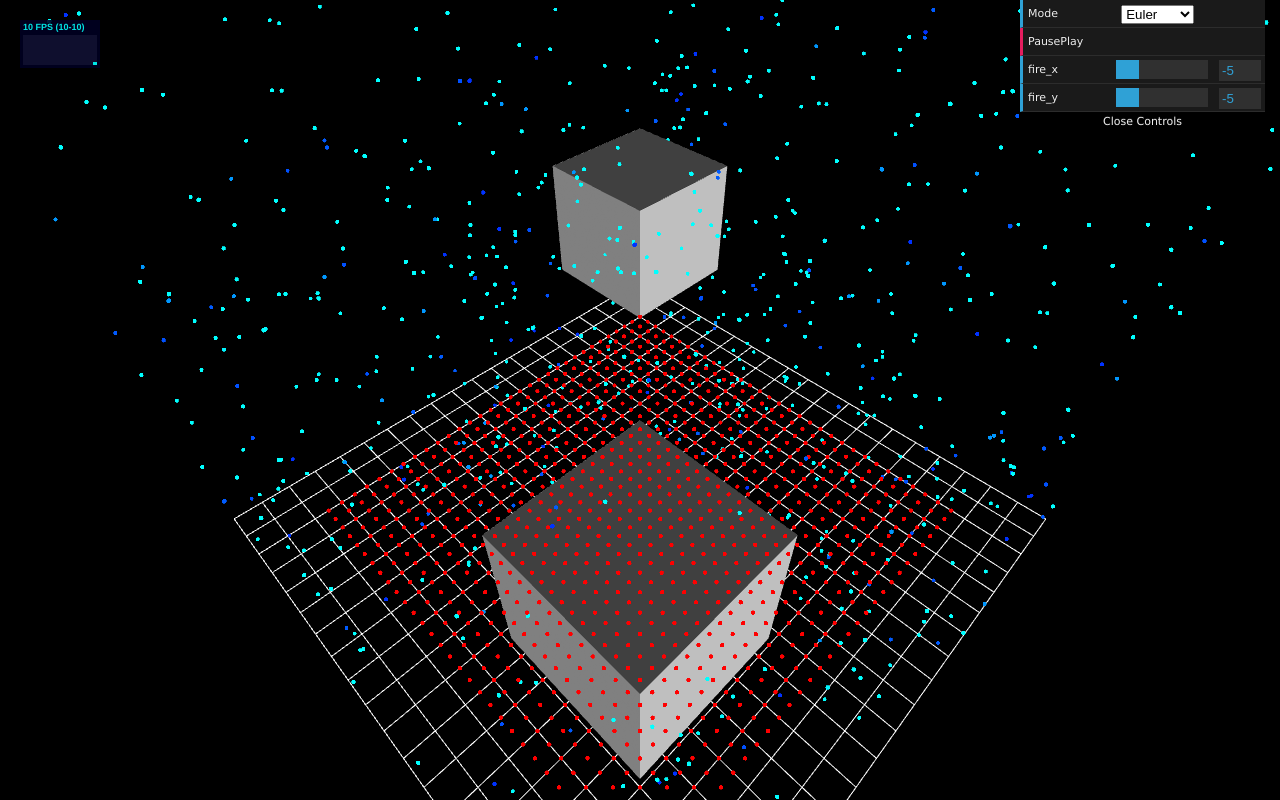
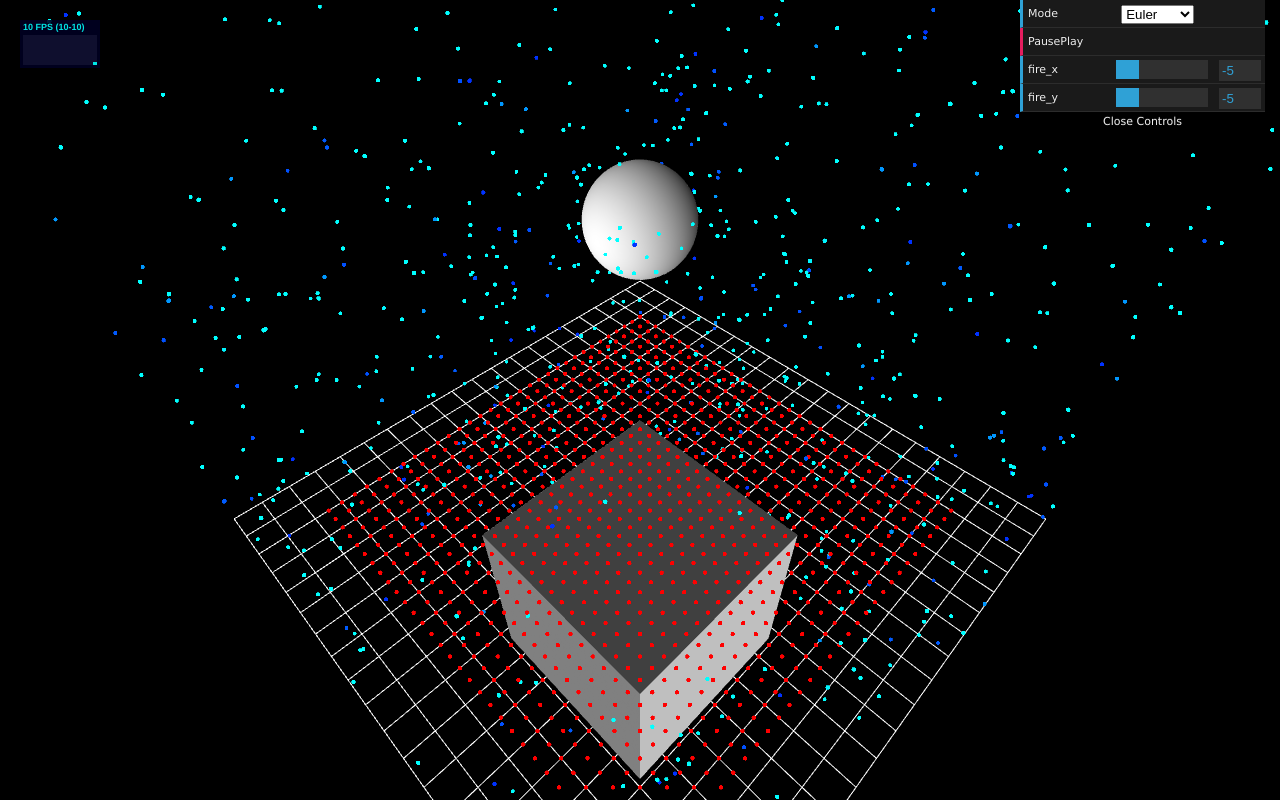
Before and after one commit to katsuya94/eecs395_int-gfx-a, a website: page dist/TatenoAdrien_ProjectA.html in a window 1280 px wide. Drawn offline with Linux system fonts and the light colour scheme; files that its build step writes are made by us from their sources; animation ran at ten frames a second.

Commit message:
Added sphere

```diff
--- a/src/main.js
+++ b/src/main.js
@@ -174,8 +174,9 @@ function main() {
 
 		gl.uniformMatrix4fv(program_stat.u_vp, false, camera.vp);
 
-		gl.drawArrays(gl.LINES, 0, system.static_size - 72);
-		gl.drawArrays(gl.TRIANGLES, system.static_size - 72, 72);
+		gl.drawArrays(gl.LINES, 0, 6 + system.grid_size);
+		gl.drawArrays(gl.TRIANGLES, 6 + system.grid_size, 36);
+		gl.drawElements(gl.TRIANGLES, system.sphere_indices_length, gl.UNSIGNED_SHORT, 0);
 
 		stats.end();
 		window.requestAnimationFrame(frame);
--- /dev/null
+++ b/src/sphere.js
@@ -0,0 +1,55 @@
+/* jshint strict: false */
+/* exported sphere_primitive */
+// From JTPointPhongSphere_PerFragment.js
+function sphere_primitive(offset, x, y, z) {
+	var SPHERE_DIV = 51;
+
+	var i, ai, si, ci;
+	var j, aj, sj, cj;
+	var p1, p2;
+
+	var positions = [];
+	var indices = [];
+
+	// Generate coordinates
+	for (j = 0; j <= SPHERE_DIV; j++) {
+		aj = j * Math.PI / SPHERE_DIV;
+		sj = Math.sin(aj);
+		cj = Math.cos(aj);
+		for (i = 0; i <= SPHERE_DIV; i++) {
+			ai = i * 2 * Math.PI / SPHERE_DIV;
+			si = Math.sin(ai);
+			ci = Math.cos(ai);
+
+			// Positions
+			positions.push(2 * si * sj + x);
+			positions.push(2 * cj + y);
+			positions.push(2 * ci * sj + z);
+			// Colors
+			positions.push(si * sj * 0.5 + 0.5);
+			positions.push(si * sj * 0.5 + 0.5);
+			positions.push(si * sj * 0.5 + 0.5);
+		}
+	}
+
+	// Generate indices
+	for (j = 0; j < SPHERE_DIV; j++) {
+		for (i = 0; i < SPHERE_DIV; i++) {
+			p1 = j * (SPHERE_DIV+1) + i;
+			p2 = p1 + (SPHERE_DIV+1);
+
+			indices.push(p1 + offset);
+			indices.push(p2 + offset);
+			indices.push(p1 + 1 + offset);
+
+			indices.push(p1 + 1 + offset);
+			indices.push(p2 + offset);
+			indices.push(p2 + 1 + offset);
+		}
+	}
+
+	return {
+		vertices: positions,
+		indices: indices
+	};
+}
--- a/src/system.js
+++ b/src/system.js
@@ -49,6 +49,10 @@ function init_system(program_phys, program_calc, program_rk4o, program_draw, pro
 	program_stat.a_position = gl.getAttribLocation(program_stat, 'a_position');
 	program_stat.a_vertcolor = gl.getAttribLocation(program_stat, 'a_vertcolor');
 
+	var grid_positions = grid();
+	system.grid_size = grid_positions.length / 6;
+	var sphere = sphere_primitive(system.grid_size + 42, -5.0, -5.0, 7.5);
+
 	// Static Stuff
 	var values = new Float32Array([
 		// Axes
@@ -58,8 +62,12 @@ function init_system(program_phys, program_calc, program_rk4o, program_draw, pro
 		0.0, 2.0, 0.0, 0.0, 1.0, 0.0,
 		0.0, 0.0, 0.0, 0.0, 0.0, 1.0,
 		0.0, 0.0, 2.0, 0.0, 0.0, 1.0,
-	].concat(grid()).concat(box(-5.0, -5.0, 7.5)).concat(box(5.0, 5.0, 7.5)));
-	system.static_size = Math.round(values.length / 6);
+	].concat(grid_positions).concat(box(5.0, 5.0, 7.5)).concat(sphere.vertices));
+
+	var indices = new Uint16Array(sphere.indices);
+	console.log(indices);
+	system.sphere_indices_length = sphere.indices.length;
+
 	system.buffer_static = gl.createBuffer();
 	gl.bindBuffer(gl.ARRAY_BUFFER, system.buffer_static);
 	gl.bufferData(gl.ARRAY_BUFFER, values, gl.STATIC_DRAW);
@@ -68,21 +76,15 @@ function init_system(program_phys, program_calc, program_rk4o, program_draw, pro
 	gl.enableVertexAttribArray(program_stat.a_position);
 	gl.enableVertexAttribArray(program_stat.a_vertcolor);
 
+	system.buffer_static_index = gl.createBuffer();
+	gl.bindBuffer(gl.ELEMENT_ARRAY_BUFFER, system.buffer_static_index);
+	gl.bufferData(gl.ELEMENT_ARRAY_BUFFER, indices, gl.STATIC_DRAW);
+
 	var initial_state	= new Float32Array(4 * NUM_PARTICLES * NUM_SLOTS);
 	var adjacent		= new Float32Array(4 * NUM_PARTICLES * NUM_SLOTS);
 
 	initialize(initial_state);
 	adjacencies(adjacent);
-
-	temp = Array.prototype.slice.call(adjacent);
-	ADJ = [];
-
-	for (var i = 0; i < 64; i++) {
-		ADJ.push([]);
-		for (var j = 0; j < 64; j++) {
-			ADJ[i].push(temp.slice(STATE_TEXTURE_WIDTH * i + j * 8, STATE_TEXTURE_WIDTH * i + j * 8 + 8));
-		}
-	}
 
 	// Textures
 	var texture_adjacent = gl.createTexture();
```
Also changed, not shown: dist/TatenoAdrien_ProjectA.html, dist/particles.js.
